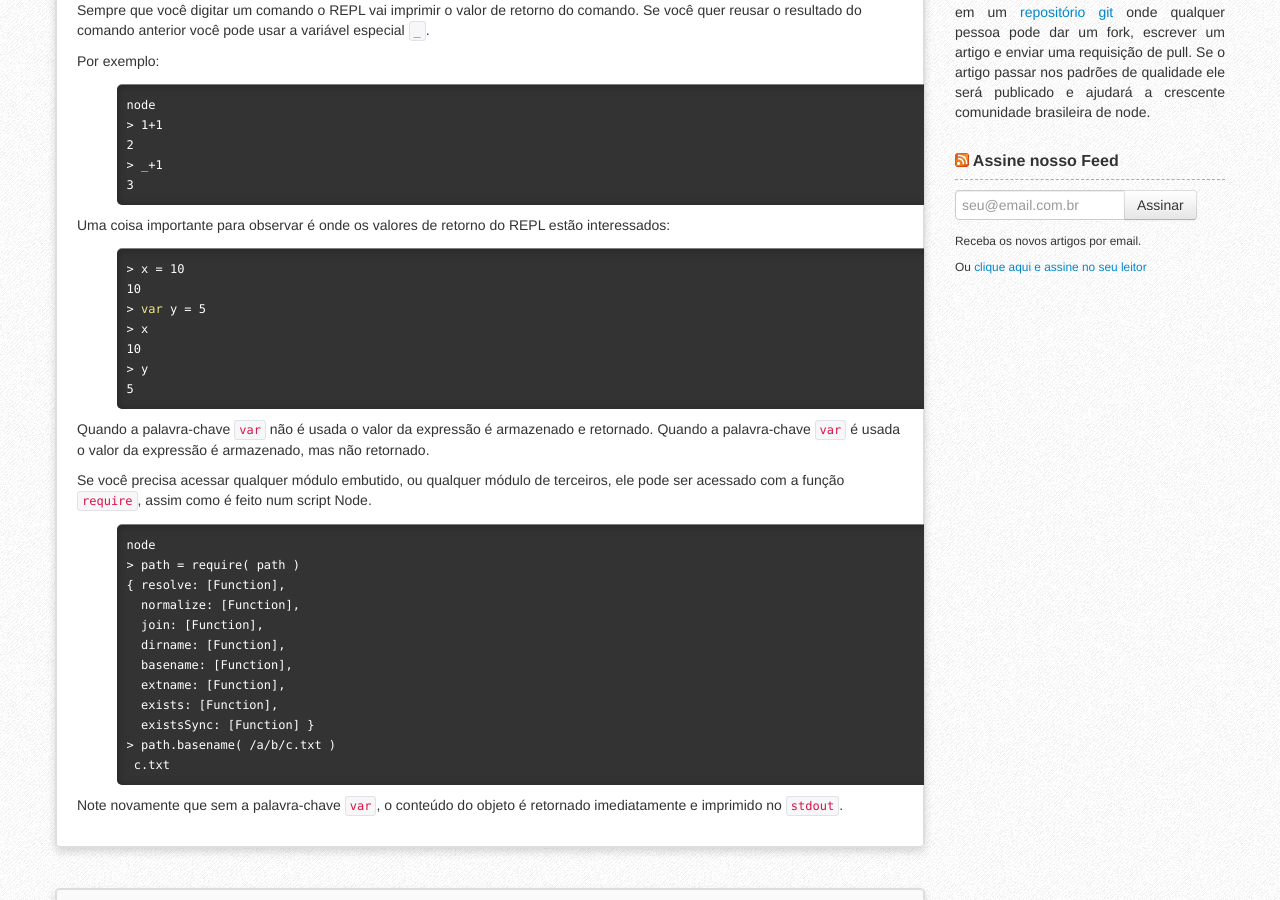
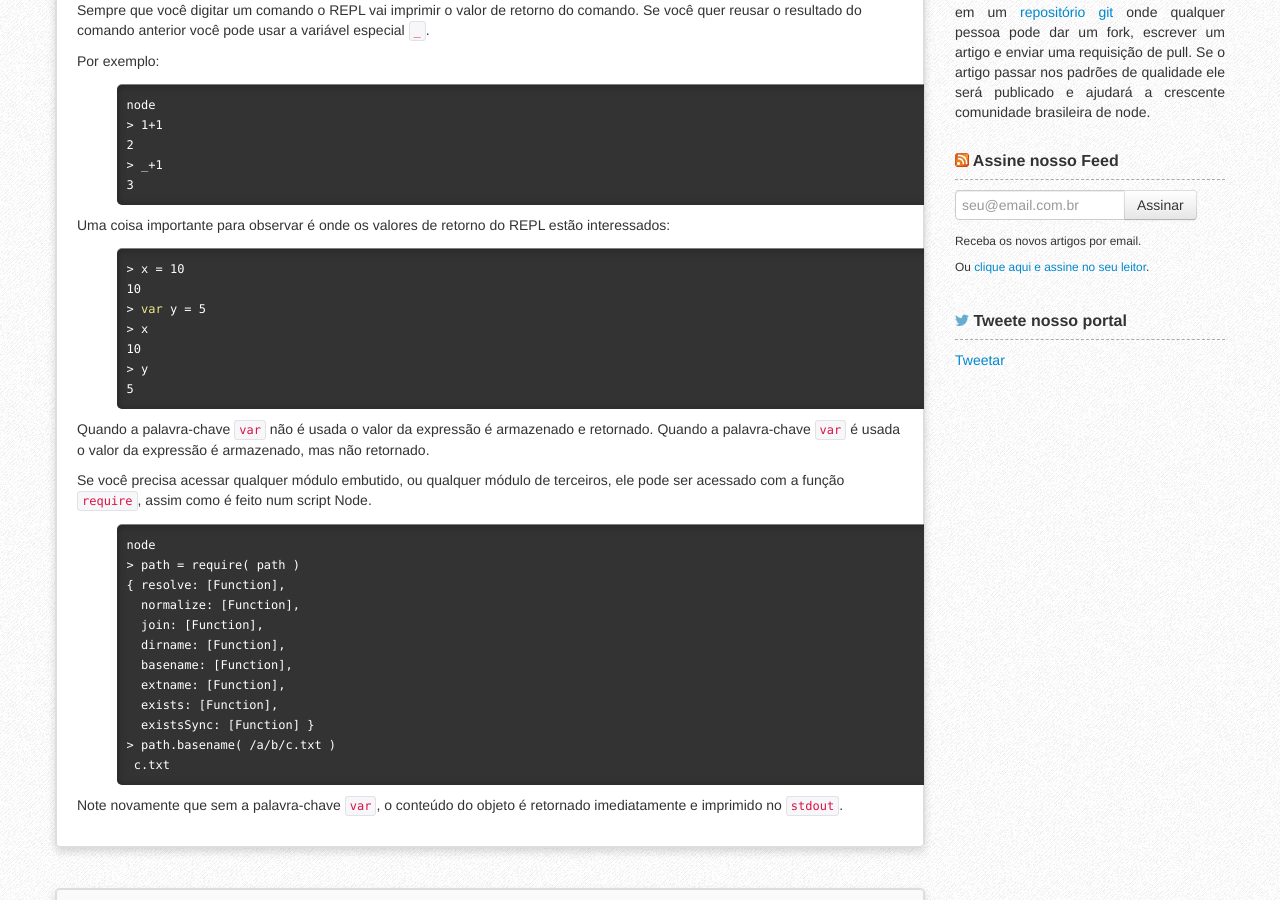
Before and after one commit to nodebr/NodeBR.com, a Jekyll site: the page built from index.html, in a window 1280 px wide and 900 px high, scrolled down 578 px. Built offline with Jekyll 4.4.1, drawn with Linux system fonts in a browser that asks for light colours; the list of posts is cut into pages by our own code; comment, search, counter and statistics services are not loaded.

Commit message:
Adicionando o botao para twittar

```diff
--- a/_includes/feed-subscribe.html
+++ b/_includes/feed-subscribe.html
@@ -6,7 +6,7 @@
     <input type="submit" value="Assinar" class="btn"/>
   </div>
   <label><small>Receba os novos artigos por email.</small></label>
-  <label><small>Ou <a href="http://feeds.feedburner.com/NodeBR/" rel="nofollow">clique aqui e assine no seu leitor</a></small></label>
+  <label><small>Ou <a href="http://feeds.feedburner.com/NodeBR/" rel="nofollow">clique aqui e assine no seu leitor</a>.</small></label>
   <input type="hidden" value="NodeBR" name="uri"/>
   <input type="hidden" name="loc" value="pt_BR"/>
 </fieldset>
--- /dev/null
+++ b/_includes/page-twitter.html
@@ -0,0 +1,3 @@
+<h4><img src="{{ site.url }}/img/twitter-icon.png" class="icon-twitter" /> Tweete nosso portal</h4>
+<a href="https://twitter.com/share" class="twitter-share-button" data-url="http://nodebr.com" data-text="NodeBR - Comunidade brasileira de Node.js" data-lang="pt" data-hashtags="nodebr">Tweetar</a>
+<script>!function(d,s,id){var js,fjs=d.getElementsByTagName(s)[0],p=/^http:/.test(d.location)?'http':'https';if(!d.getElementById(id)){js=d.createElement(s);js.id=id;js.src=p+'://platform.twitter.com/widgets.js';fjs.parentNode.insertBefore(js,fjs);}}(document, 'script', 'twitter-wjs');</script>
--- /dev/null
+++ b/_includes/post-twitter.html
@@ -0,0 +1,3 @@
+<h4><img src="{{ site.url }}/img/twitter-icon.png" class="icon-twitter" /> Tweete este post</h4>
+<a href="https://twitter.com/share" class="twitter-share-button" data-lang="pt" data-hashtags="nodebr">Tweetar</a>
+<script>!function(d,s,id){var js,fjs=d.getElementsByTagName(s)[0],p=/^http:/.test(d.location)?'http':'https';if(!d.getElementById(id)){js=d.createElement(s);js.id=id;js.src=p+'://platform.twitter.com/widgets.js';fjs.parentNode.insertBefore(js,fjs);}}(document, 'script', 'twitter-wjs');</script>
--- a/_layouts/page.html
+++ b/_layouts/page.html
@@ -14,6 +14,7 @@ layout: default
       <p>Todo o conteúdo deste site é armazenado em um <a href="{{ site.github_url }}" rel="nofollow">repositório git</a> onde qualquer pessoa pode dar um fork, escrever um artigo e enviar uma requisição de pull. Se o artigo passar nos padrões de qualidade ele será publicado e ajudará a crescente comunidade brasileira de node.</p>
       </div>
       {% include feed-subscribe.html %}
+      {% include page-twitter.html %}
     </aside>
   </div>
 </div>
--- a/_layouts/post.html
+++ b/_layouts/post.html
@@ -85,6 +85,8 @@ layout: default
       {% if exist %}
         </ul>
       {% endif %}
+
+      {% include post-twitter.html %}
     </aside>
   </div>
 </div>
```
